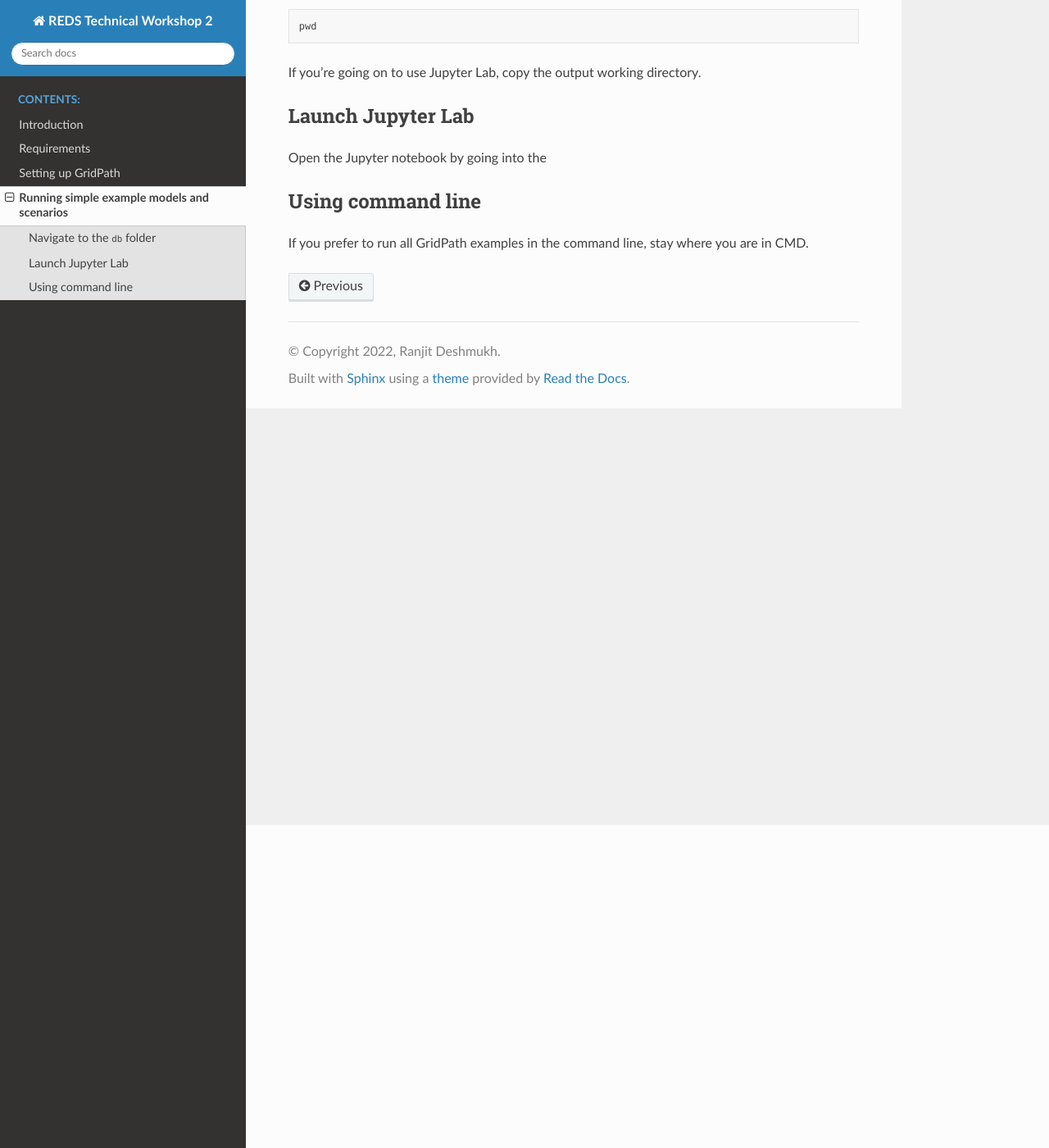
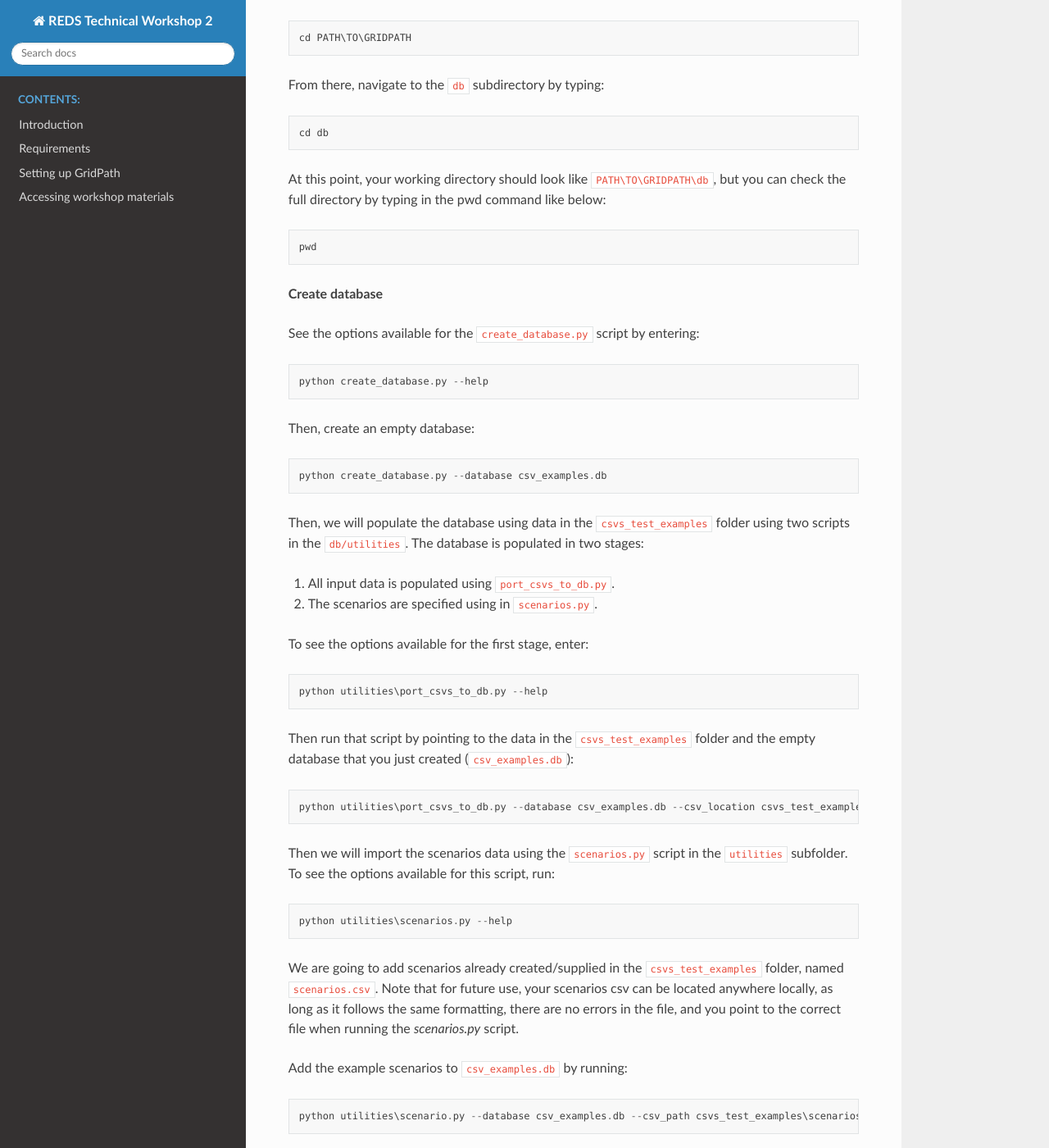
Before and after one commit to cetlab-ucsb/gridpath-technical-workshop, a Sphinx documentation site: the page built from docs/gridpath/examples.rst, in a window 1280 px wide and 1400 px high, scrolled down 394 px. Shown: the whole window at 82% size. Built offline with Sphinx 7.4.7 and the Read the Docs theme 2.0.0, drawn with Linux system fonts in a browser that asks for light colours; some of the changed text lies outside the part shown.

Commit message:
add docs for examples

```diff
--- a/docs/gridpath/examples.rst
+++ b/docs/gridpath/examples.rst
@@ -2,30 +2,107 @@
 Running simple example models and scenarios
 ===========================================
 
-Navigate to the ``db`` folder
-=============================
+Using Jupyter/python notebooks
+==============================
 
-From ``PATH\TO\GRIDPATH``, navigate to the ``db`` subdirectory by typing:
+If using Jupyter notebooks for this portion,
+access the notebooks located in the ``notebooks`` subfolder of the workshop materials (``PATH\TO\WORKSHOP\notebooks``)
+and follow along with the workshop instructors.
+
+
+Using command line
+==================
+
+Navigate to ``PATH\TO\GRIDPATH`` in your CMD by entering:
+
+.. code::
+
+    cd PATH\TO\GRIDPATH
+
+From there, navigate to the ``db`` subdirectory by typing:
 
 .. code::
 
     cd db
 
-At this point, your working directory should look like ``PATH\TO\GRIDPATH\db``, but you can get the full directory by typing in the pwd command like below:
+At this point, your working directory should look like ``PATH\TO\GRIDPATH\db``, but you can check the full directory by typing in the pwd command like below:
 
 .. code::
 
     pwd
 
-If you're going on to use Jupyter Lab, copy the output working directory.
+**Create database**
 
-Launch Jupyter Lab
-=================
+See the options available for the ``create_database.py`` script by entering:
 
-Open the Jupyter notebook by going into the
+.. code::
+
+    python create_database.py --help
+
+Then, create an empty database:
+
+.. code::
+
+    python create_database.py --database csv_examples.db
+
+Then, we will populate the database using data in the ``csvs_test_examples`` folder using two scripts in the ``db/utilities``.
+The database is populated in two stages:
+
+1. All input data is populated using ``port_csvs_to_db.py``.
+2. The scenarios are specified using in ``scenarios.py``.
+
+To see the options available for the first stage, enter:
+
+.. code::
+
+    python utilities\port_csvs_to_db.py --help
+
+Then run that script by pointing to the data in the ``csvs_test_examples`` folder and the empty database that you just created (``csv_examples.db``):
+
+.. code::
+
+    python utilities\port_csvs_to_db.py --database csv_examples.db --csv_location csvs_test_examples
+
+Then we will import the scenarios data using the ``scenarios.py`` script in the ``utilities`` subfolder.
+To see the options available for this script, run:
+
+.. code::
+
+    python utilities\scenarios.py --help
+
+We are going to add scenarios already created/supplied in the ``csvs_test_examples`` folder, named ``scenarios.csv``.
+Note that for future use, your scenarios csv can be located anywhere locally,
+as long as it follows the same formatting, there are no errors in the file,
+and you point to the correct file when running the `scenarios.py` script.
+
+Add the example scenarios to ``csv_examples.db`` by running:
+
+.. code::
+
+    python utilities\scenario.py --database csv_examples.db --csv_path csvs_test_examples\scenarios.csv
 
 
-Using command line
-==================
+**Running scenarios**
 
-If you prefer to run all GridPath examples in the command line, stay where you are in CMD.
+Now we can run the scenarios using the data in the database.
+
+Navigate to the ``gridpath`` folder by entering:
+
+.. code::
+
+    cd ../gridpath
+
+The script we will be using to model a scenario is the ``run_end_to_end.py`` script.
+See the options for running this script by entering:
+
+.. code::
+
+    python run_end_to_end.py --help
+
+As an example, we are going to run the ``2periods_new_build_2zones_transmission`` scenario.
+
+To do so, run the following command:
+
+.. code::
+
+    python run_end_to_end.py --database ../db/csv_examples.db --scenario 2periods_new_build_2zones_transmission
--- a/docs/index.rst
+++ b/docs/index.rst
@@ -9,4 +9,4 @@ GridPath Technical Workshop
    intro/index
    requirements/index
    gridpath/install
-   gridpath/examples
+   gridpath/workshop
```
Also changed, not shown: docs/gridpath/install.rst (+11 -7 lines), docs/gridpath/workshop.rst (added, +60 -0 lines), docs/requirements/index.rst (+0 -21 lines).
